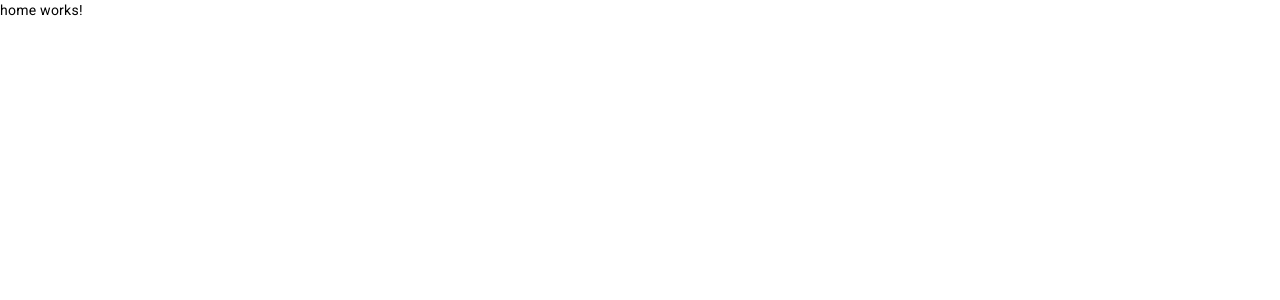
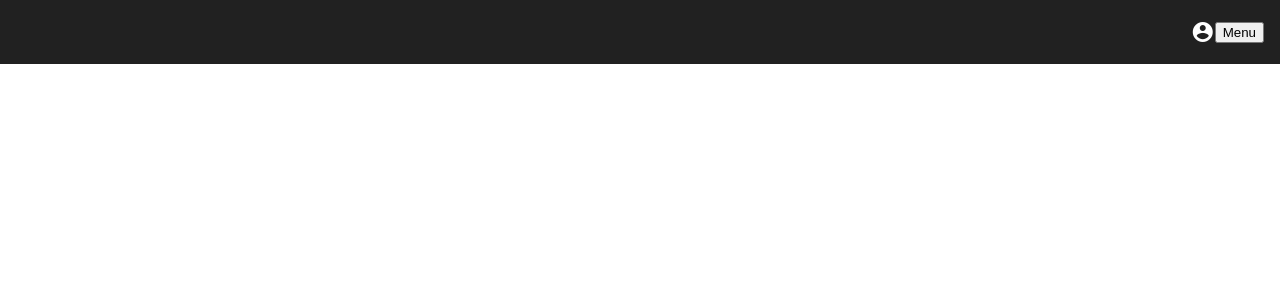
Before and after one commit to Can-Tkcu/slack-clone, an Angular app: page / in a window 1280 px wide. Shown: the top 300 px of the page. Built offline with nearby package versions, Linux system fonts and the light colour scheme.

Commit message:
added home-header component

```diff
--- /dev/null
+++ b/src/app/home-header/home-header.component.html
@@ -0,0 +1,9 @@
+<mat-toolbar class="header">
+    <mat-icon class="acc" mat-button [matMenuTriggerFor]="menu">account_circle</mat-icon>
+    <button mat-button [matMenuTriggerFor]="menu">Menu</button>
+    <mat-menu #menu="matMenu">
+        <button mat-menu-item>Item 1</button>
+        <button mat-menu-item>Item 2</button>
+    </mat-menu>
+
+</mat-toolbar>
--- /dev/null
+++ b/src/app/home-header/home-header.component.scss
@@ -0,0 +1,7 @@
+.header {
+    justify-content: flex-end;
+
+    .acc {
+        cursor: pointer;
+    }
+}
--- a/src/app/home/home.component.html
+++ b/src/app/home/home.component.html
@@ -1 +1 @@
-<p>home works!</p>
+<app-home-header></app-home-header>
```
Also changed, not shown: src/app/app.module.ts (+6 -2 lines), src/app/home-header/home-header.component.ts (added, +10 -0 lines), 1 other file (tests, documents, lock files or other folders).
